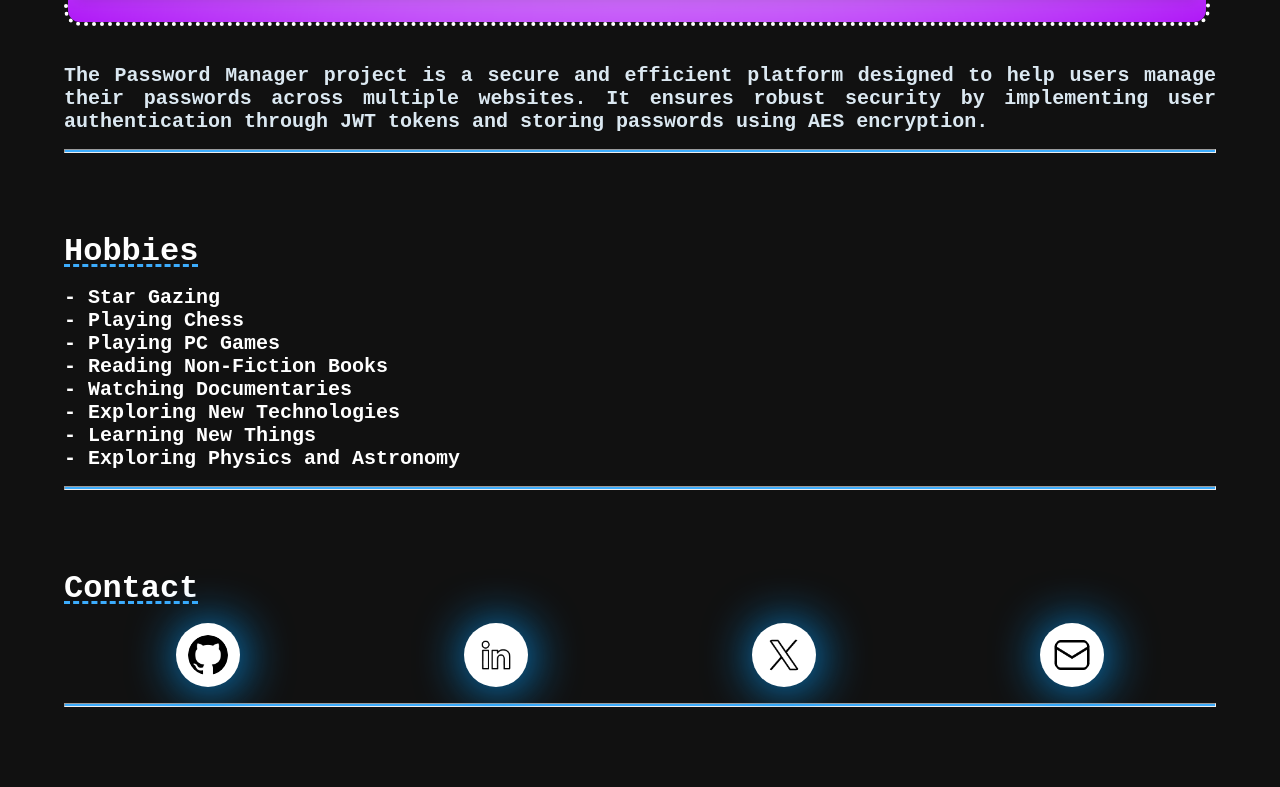
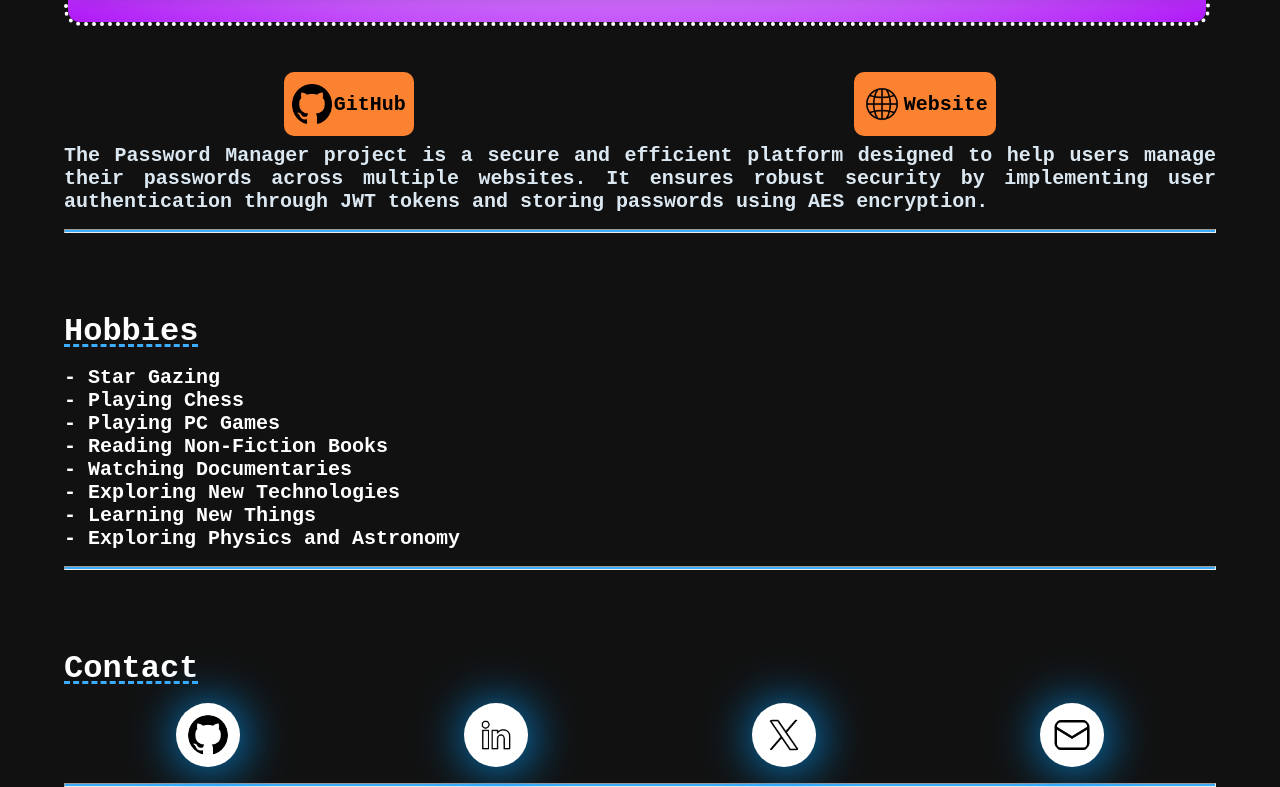
Before and after one commit to alronova/Portfolio, a plain HTML site: page index.html in a window 1280 px wide. Shown: the part 1686-2473 px from the top of the page. Before the commit the page ends 2393 px from the top, so only its background shows below. Drawn offline with Linux system fonts and the light colour scheme.

Commit message:
change UI

```diff
--- a/index.html
+++ b/index.html
@@ -60,6 +60,9 @@
         <div class="sect">My Projects</div>
         <div class="project">
             <img src="res/project.png" loading="lazy">
+            <div class="links">
+            <a href="https://github.com/alronova/Password-Manager"><span><img src="res/github.png">GitHub</span></a><a href="https://makers-password-manager.vercel.app/"><span><img src="res/website.png">Website</span></a>
+            </div>
             <div class="project-desc">
                 The Password Manager project is a secure and efficient platform designed to help
                 users manage their passwords across multiple websites. It ensures robust security
--- a/style.css
+++ b/style.css
@@ -137,7 +137,32 @@ hr{
     text-align: justify;
     font-weight: 600;
 }
-
+.links{
+    display: flex;
+    justify-content: space-around;
+}
+.links span{
+    height: 8vh;
+    padding: 1vh;
+    border-radius: 10px;
+    background-color: #fa8231;
+    display: flex;
+    align-items: center;
+    justify-content: center;
+}
+.links span img{
+    width: 5vh;
+    height: 5vh;
+    margin-right: 0.2vh;
+    border: none;
+}
+.links a{
+    color: #000;
+    text-decoration: none;
+    border-radius: 5px;
+    transition: 0.3s ease-in-out;
+    padding: 1vh;
+}
 .project img{
     width: 89.5vw;
     border-radius: 2vh;
@@ -193,6 +218,9 @@ hr{
     .intro{
         order:1;
     }
+    .container{
+        font-size: 1.5vh;
+    }
 
 }
 
```
Also changed, not shown: res/website.png (added).
